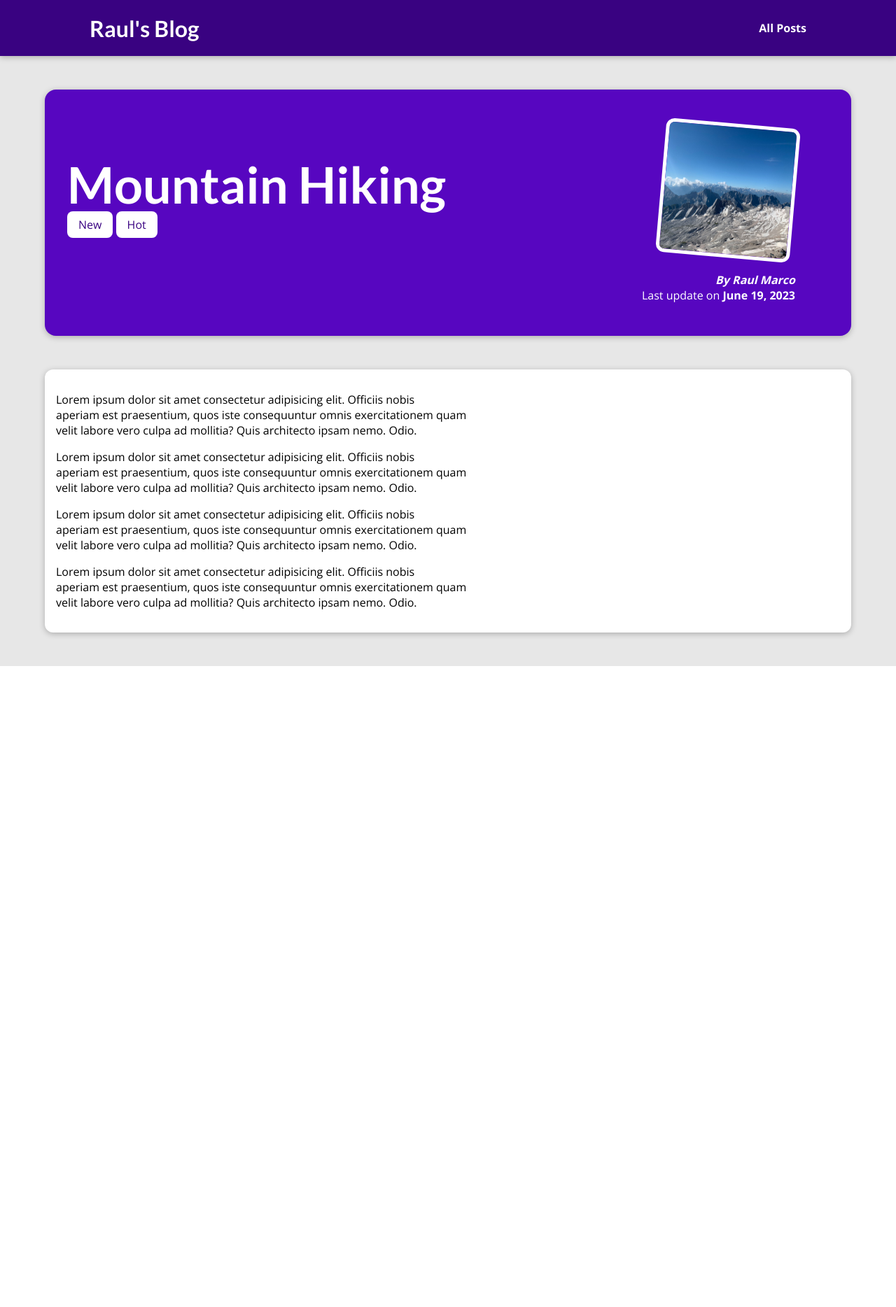
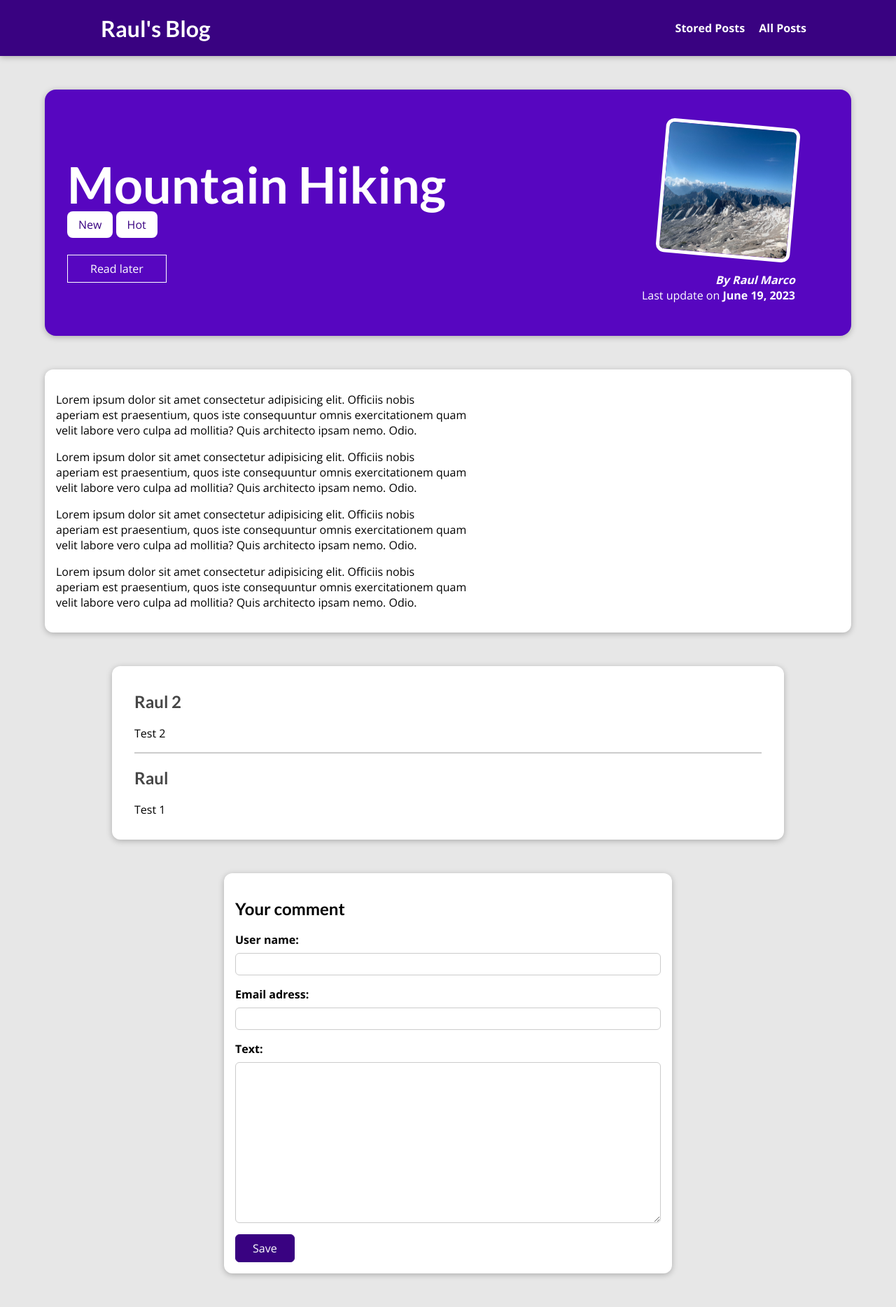
Before and after one commit to raulcanodev/django-blog-website, a Django app: a page that uses templates/base.html in a window 1280 px wide. Shown: the whole page at 70% size. Before the commit the page ends 952 px from the top, so only its background shows below. Run offline with Django 4.2, Linux system fonts and the light colour scheme; data comes from the database, SQL or seed files in the repository; both versions use the stored data as it was after the commit.

Commit message:
200. Finishing the Read Later Feature

```diff
--- /dev/null
+++ b/blog/forms.py
@@ -0,0 +1,12 @@
+from django import forms
+from .models import Comment
+
+class CommentForm(forms.ModelForm):
+    class Meta:
+        model = Comment
+        exclude = ["post"] # importa todo de model excepto post, es como __all__
+        label = {
+            "user_name":"Your name",
+            "user_email":"Your email",
+            "text":"Your comment",
+        }
--- a/blog/models.py
+++ b/blog/models.py
@@ -33,10 +33,19 @@
         on_delete=models.SET_NULL,
         null=True,
         related_name="posts")
+
     tags = models.ManyToManyField(Tag)
 
     def get_absolute_url(self):
         return reverse("post-detail-page", args=[self.slug])
 
-    def __str__(self) -> str:
+    def __str__(self):
         return f"{self.title}"
+
+
+class Comment(models.Model):
+    user_name = models.CharField(max_length=100)
+    email_adress = models.EmailField()
+    text = models.TextField(max_length=400)
+    post = models.ForeignKey(
+        Post, on_delete=models.CASCADE, related_name="comments")
--- a/blog/static/blog/post-detail.css
+++ b/blog/static/blog/post-detail.css
@@ -57,6 +57,25 @@
   font-weight: bold;
 }
 
+#read-later {
+  margin: 2rem 0;
+}
+
+#read-later button {
+  background-color: transparent;
+  border: 1px solid white;
+  padding: 0.5rem 2rem;
+  font: inherit;
+  color: white;
+  cursor: pointer;
+}
+
+#read-later button:hover,
+#read-later button:active {
+  background-color: white;
+  color: #390281;
+}
+
 main {
   width: 90%;
   max-width: 90rem;
@@ -69,7 +88,117 @@
 
 .tag {
   background-color: white;
-    color:#390281;
+  color: #390281;
   padding: 0.5rem 1rem;
   border-radius: 8px;
 }
+
+#comment-form {
+  margin: 3rem auto;
+  width: 90%;
+  max-width: 40rem;
+  border-radius: 12px;
+  background-color: white;
+  box-shadow: 0 2px 8px rgba(0, 0, 0, 0.25);
+  padding: 1rem;
+}
+
+#comment-form button {
+  font: inherit;
+  background-color: #390281;
+  color: white;
+  border: 1px solid #390281;
+  padding: 0.5rem 1.5rem;
+  border-radius: 6px;
+  cursor: pointer;
+}
+
+#comment-form button:hover,
+#comment-form button:active {
+  background-color: #4f0ba7;
+  border-color: #4f0ba7;
+}
+
+.form-control {
+  margin-bottom: 1rem;
+}
+
+.form-control label {
+  font-weight: bold;
+  margin-bottom: 0.5rem;
+  display: block;
+}
+
+.form-control input,
+.form-control textarea {
+  display: block;
+  width: 100%;
+  font: inherit;
+  padding: 0.25rem;
+  border-radius: 6px;
+  border: 1px solid #ccc;
+}
+
+.errorlist {
+  list-style: none;
+  margin: 0.5rem 0;
+  padding: 0;
+  color: #d6000b;
+}
+
+.invalid label {
+  color: #d6000b;
+}
+
+.invalid input,
+.invalid textarea {
+  border-color: #d6000b;
+  background-color: #ffe6e7;
+}
+
+#alert {
+  margin: 8rem auto 3rem auto;
+  border: 1px solid #d6000b;
+  background-color: #ffe6e7;
+  padding: 1rem;
+  width: 90%;
+  max-width: 40rem;
+}
+
+#alert a {
+  text-decoration: none;
+  border: 1px solid #d6000b;
+  background-color: #d6000b;
+  color: white;
+  padding: 0.25rem 1.5rem;
+  border-radius: 6px;
+}
+
+#comments {
+  margin: 3rem auto;
+  width: 90%;
+  max-width: 60rem;
+  border-radius: 12px;
+  background-color: white;
+  box-shadow: 0 2px 8px rgba(0, 0, 0, 0.25);
+  padding: 1rem 2rem;
+}
+
+#comments ul {
+  list-style: none;
+  margin: 0;
+  padding: 0;
+}
+
+#comments li {
+  margin-bottom: 1rem;
+  border-bottom: 2px solid #ccc;
+}
+
+#comments li:last-of-type {
+  border-bottom: none;
+}
+
+#comments h2 {
+  color: #464646;
+}
--- a/blog/templates/blog/all-posts.html
+++ b/blog/templates/blog/all-posts.html
@@ -7,7 +7,8 @@
 {% endblock %}
 
 {% block css_files %}
-  <link rel="stylesheet" href="{% static "blog/all-posts.css" %}" />
+  <link rel="stylesheet" href="{% static "blog/all-posts.css" %}"/>
+  <link rel="stylesheet" href="{% static "blog/post.css" %}"/>
 {% endblock %}
 
 {% block content %}
--- a/blog/templates/blog/index.html
+++ b/blog/templates/blog/index.html
@@ -7,7 +7,7 @@
 
 {% block css_files %}
 <link rel="stylesheet" href="{% static "blog/post.css" %}" />
-  <link rel="stylesheet" href="{% static "blog/index.css" %}" />
+  <link rel="stylesheet" href="{% static "blog/index.css" %}"/>
 {% endblock %}
 
 {% block content %}
--- a/blog/templates/blog/post-detail.html
+++ b/blog/templates/blog/post-detail.html
@@ -10,13 +10,37 @@
 {% endblock css_files %}
 
 {% block content %}
+
+    {% if comment_form.errors %}
+        <div id="alert">
+            <h2>Saving the comment failed!</h2>
+            <p>Please check the comment form below the post and fix your erros.</p>
+            <a href="#comment-form">Fix!</a>
+        </div>
+    {% endif %}
+
     <section id='summary'>
         <h2>{{ post.title }}</h2>
         <div>
-            {% for tag in tags %}
+            {% for tag in post_tags %}
             <span class="tag">{{ tag.caption }}</span>
             {% endfor %}
         </div>
+
+        <div id="read-later">
+            <form action="{% url "read-later" %}" method="POST">
+                {% csrf_token %}
+                <input type="hidden" value="{{ post.id }}" name="post_id">
+                <button>
+                    {% if saved_for_later %}
+                        Remove from read later
+                    {% else %}
+                        Read later
+                    {% endif %}
+                </button>
+            </form>
+        </div>
+
         <article>
             <img src="{{ post.image.url }}" alt='{{ post.title }}'>
             <address>By <a href="mailto:{{ post.author.email_address }}">{{ post.author |title }}</a></address>
@@ -27,4 +51,30 @@
     <main>
         {{ post.post_content | linebreaks }}
     </main>
+
+    <section id="comments">
+        <ul>
+            {% for comment in comments %}
+                <li>
+                    <h2>{{ comment.user_name }}</h2>
+                    <p>{{ comment.text|linebreaks }}</p>
+                </li>
+            {% endfor %}
+        </ul>
+    </section>
+
+    <section id="comment-form">
+        <h2>Your comment</h2>
+        <form action="{% url "post-detail-page" post.slug %}" method="POST">
+            {% csrf_token %}
+            {% for form_field in comment_form %}
+                <div class="form-control">
+                    {{ form_field.label_tag }}
+                    {{ form_field }}
+                    {{ form_field.errors }}
+                </div>
+            {% endfor %}
+            <button>Save</button>
+        </form>
+    </section>
     {% endblock content %}
--- a/blog/urls.py
+++ b/blog/urls.py
@@ -2,7 +2,8 @@
 from . import views
 
 urlpatterns = [
-    path("", views.starting_page, name="starting-page"),
-    path("posts", views.posts, name="posts-page"),
-    path("posts/<slug:slug>", views.post_detail, name="post-detail-page"),
-]  # /posts/my-first-posts
+    path("", views.StartingPageView.as_view(), name="starting-page"),
+    path("posts", views.AllPostsView.as_view(), name="posts-page"),
+    path("posts/<slug:slug>", views.SinglePostView.as_view(), name="post-detail-page"),
+    path("read-later", views.ReadLaterView.as_view(), name="read-later")
+]
--- a/blog/views.py
+++ b/blog/views.py
@@ -1,29 +1,122 @@
+from typing import Any, Dict
 from django.shortcuts import render, get_object_or_404
-from django.http import HttpResponse
+from django.views.generic import ListView, DetailView
+from django.views import View
+from django.http import HttpResponseRedirect
+from django.urls import reverse
+
 from .models import Post
+from .forms import CommentForm
 
 
 # Create your views here.
 
+class StartingPageView(ListView):
+    template_name = "blog/index.html"
+    model = Post
+    ordering = ["-date"]
+    context_object_name = "posts"
+
+    def get_queryset(self):
+        queryset = super().get_queryset()
+        data = queryset[:3]
+        return data
+
+class AllPostsView(ListView):
+    template_name = "blog/all-posts.html"
+    model = Post
+    ordering = ["-date"]
+    context_object_name = "posts"
 
 
-def starting_page(request):
-    posts = Post.objects.all().order_by('-date')[:3]
-    return render(request, 'blog/index.html', {
-        "posts": posts,
-    })
-
-def posts(request):
-    posts = Post.objects.all().order_by("-date")
-    return render(request, 'blog/all-posts.html', {
-        "posts": posts
-    })
+# def posts(request):
+#     posts = Post.objects.all().order_by("-date")
+#     return render(request, 'blog/all-posts.html', {
+#         "posts": posts
+#     })
 
 
-def post_detail(request, slug):
-    identified_post = get_object_or_404(Post, slug=slug)
+class SinglePostView(View):
 
-    return render(request, 'blog/post-detail.html', {
-        "post": identified_post,
-        "tags": identified_post.tags.all()
-    })
+    def is_stored_post(self, request, post_id):
+        stored_posts = request.session.get("stored_posts")
+        if stored_posts is not None:
+            is_saved_for_later = post_id in stored_posts
+        else:
+            is_saved_for_later = False
+
+        return is_saved_for_later
+
+    def get(self, request, slug):
+        post = Post.objects.get(slug=slug)
+
+        context = {
+            "post":post,
+            "post_tags":post.tags.all(),
+            "comment_form":CommentForm(),
+            "comments":post.comments.all().order_by("-id"),
+            "saved_for_later": self.is_stored_post(request, post.id)
+        }
+        return render(request, "blog/post-detail.html", context)
+
+    def post(self, request, slug):
+        comment_form = CommentForm(request.POST)
+        post = Post.objects.get(slug=slug)
+
+        if comment_form.is_valid():
+            comment = comment_form.save(commit=False,)
+            comment.post = post
+            comment.save()
+
+            return HttpResponseRedirect(reverse("post-detail-page", args=[slug]))
+
+        context = {
+            "post":post,
+            "post_tags":post.tags.all(),
+            "comment_form":comment_form,
+            "comments":post.comments.all().order_by("-id"),
+            "saved_for_later": self.is_stored_post(request, post.id)
+        }
+        return render(request, "blog.post-detail.html", context)
+
+# def post_detail(request, slug):
+#     identified_post = get_object_or_404(Post, slug=slug)
+
+#     return render(request, 'blog/post-detail.html', {
+#         "post": identified_post,
+#         "tags": identified_post.tags.all()
+#     })
+
+class ReadLaterView(View):
+    def get(self, request):
+        stored_posts = request.session.get("stored_posts")
+
+        context = {}
+
+        if stored_posts is None or len(stored_posts) == 0:
+            context["posts"] = []
+            context["has_posts"] = False
+        else:
+            posts = Post.objects.filter(id__in=stored_posts)
+            context["posts"] = posts
+            context["has_posts"] = True
+
+        return render(request, "blog/stored-post.html", context)
+
+
+    def post(self, request):
+        stored_posts = request.session.get("stored_posts")
+
+        if stored_posts is None:
+            stored_posts = []
+
+        post_id = int(request.POST["post_id"])
+
+        if post_id not in stored_posts:
+            stored_posts.append(post_id)
+
+        else:
+            stored_posts.remove(post_id)
+
+        request.session["stored_posts"] = stored_posts
+        return HttpResponseRedirect("/")
--- a/static/app.css
+++ b/static/app.css
@@ -63,6 +63,7 @@
   text-decoration: none;
   color: white;
   font-weight: bold;
+  margin-left: 1rem;
 }
 
 #main-navigation a:hover,
--- a/templates/base.html
+++ b/templates/base.html
@@ -16,7 +16,8 @@
     <header id="main-navigation">
         <h1><a href="{% url 'starting-page' %}">Raul's Blog</a></h1>
         <nav>
-          <a href="{% url 'posts-page' %}">All Posts</a>
+            <a href="{% url 'read-later' %}">Stored Posts</a>
+            <a href="{% url 'posts-page' %}">All Posts</a>
         </nav>
     </header>
 
```
Also changed, not shown: blog/admin.py (+6 -1 lines), blog/static/blog/stored-post.css (added, +39 -0 lines), blog/templates/blog/stored-post.html (added, +23 -0 lines), blog/migrations/0003_comment.py (added), db.sqlite3. Lines whose indentation alone changed are shown as unchanged.
